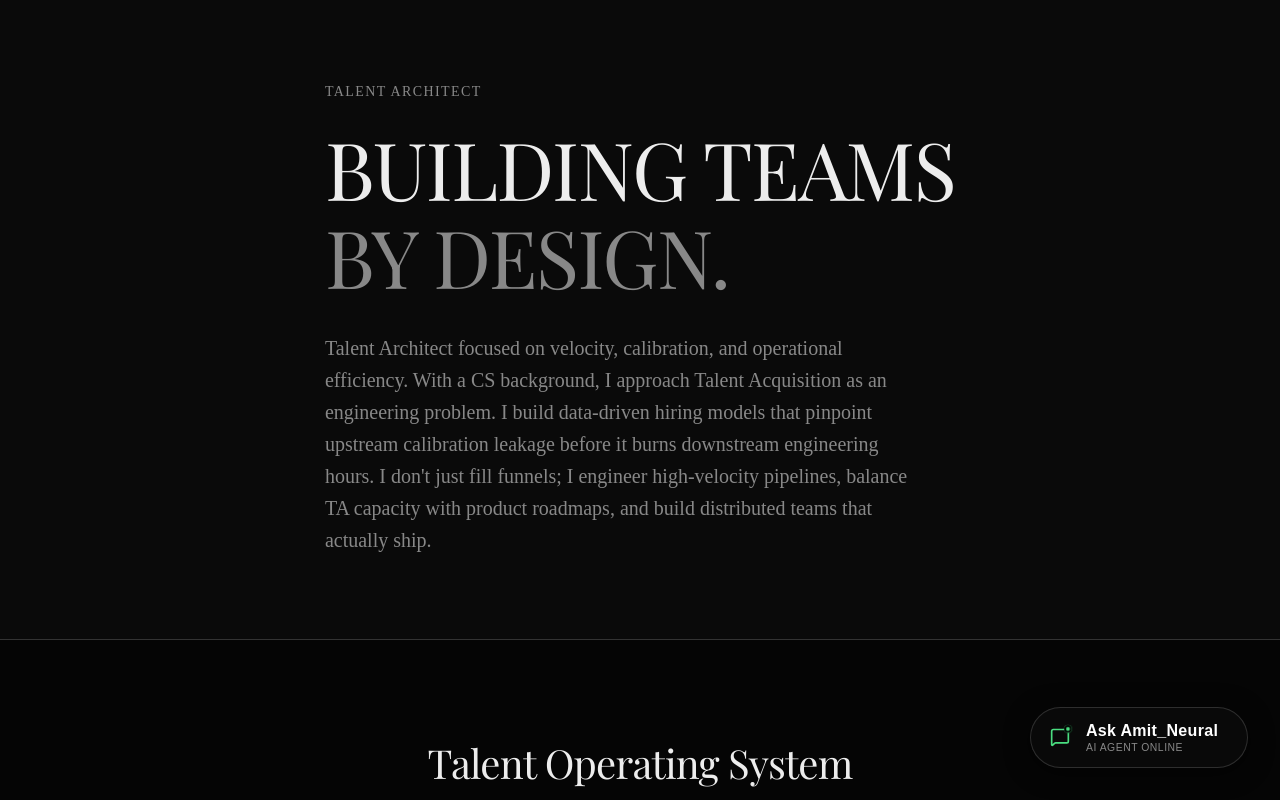
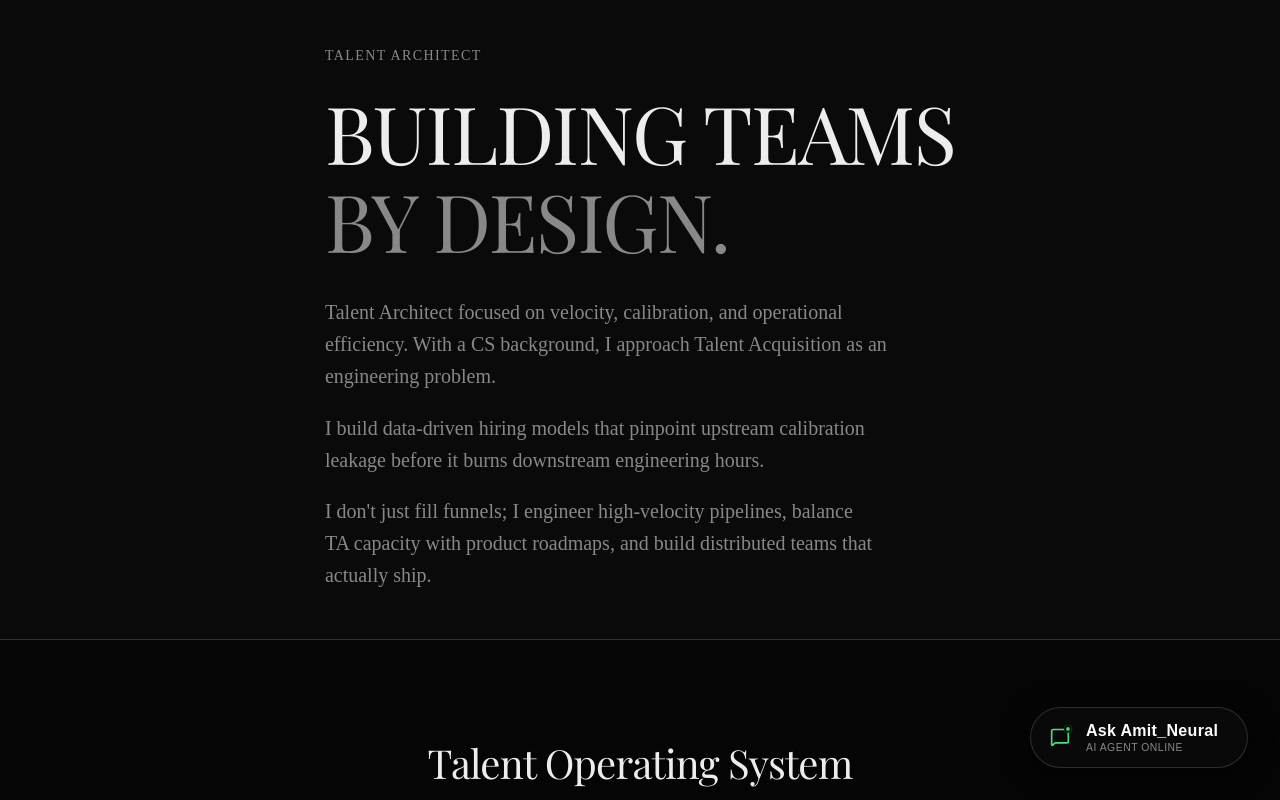
Before and after one commit to amitmoun/amit.sourcecode, a Next.js app: page / in a window 1280 px wide. Shown: the top 800 px of the page. Built offline with nearby package versions, Linux system fonts and the light colour scheme; a web font is replaced by a local one.

Commit message:
chore: Apply narrative formatting layout fixes

```diff
--- a/src/app/page.js
+++ b/src/app/page.js
@@ -17,9 +17,17 @@ export default function Home() {
             BUILDING TEAMS <br />
             <span className={styles.muted}>BY DESIGN.</span>
           </h1>
-          <p className={styles.subtitle}>
-            Talent Architect focused on velocity, calibration, and operational efficiency. With a CS background, I approach Talent Acquisition as an engineering problem. I build data-driven hiring models that pinpoint upstream calibration leakage before it burns downstream engineering hours. I don't just fill funnels; I engineer high-velocity pipelines, balance TA capacity with product roadmaps, and build distributed teams that actually ship.
-          </p>
+          <div className={styles.subtitle} style={{ display: 'flex', flexDirection: 'column', gap: '1.2rem', textWrap: 'pretty' }}>
+            <p>
+              Talent Architect focused on velocity, calibration, and operational efficiency. With a CS background, I approach Talent Acquisition as an engineering problem.
+            </p>
+            <p>
+              I build data-driven hiring models that pinpoint upstream calibration leakage before it burns downstream engineering hours.
+            </p>
+            <p>
+              I don't just fill funnels; I engineer high-velocity pipelines, balance TA capacity with product roadmaps, and build distributed teams that actually ship.
+            </p>
+          </div>
         </div>
       </section>
 
```
